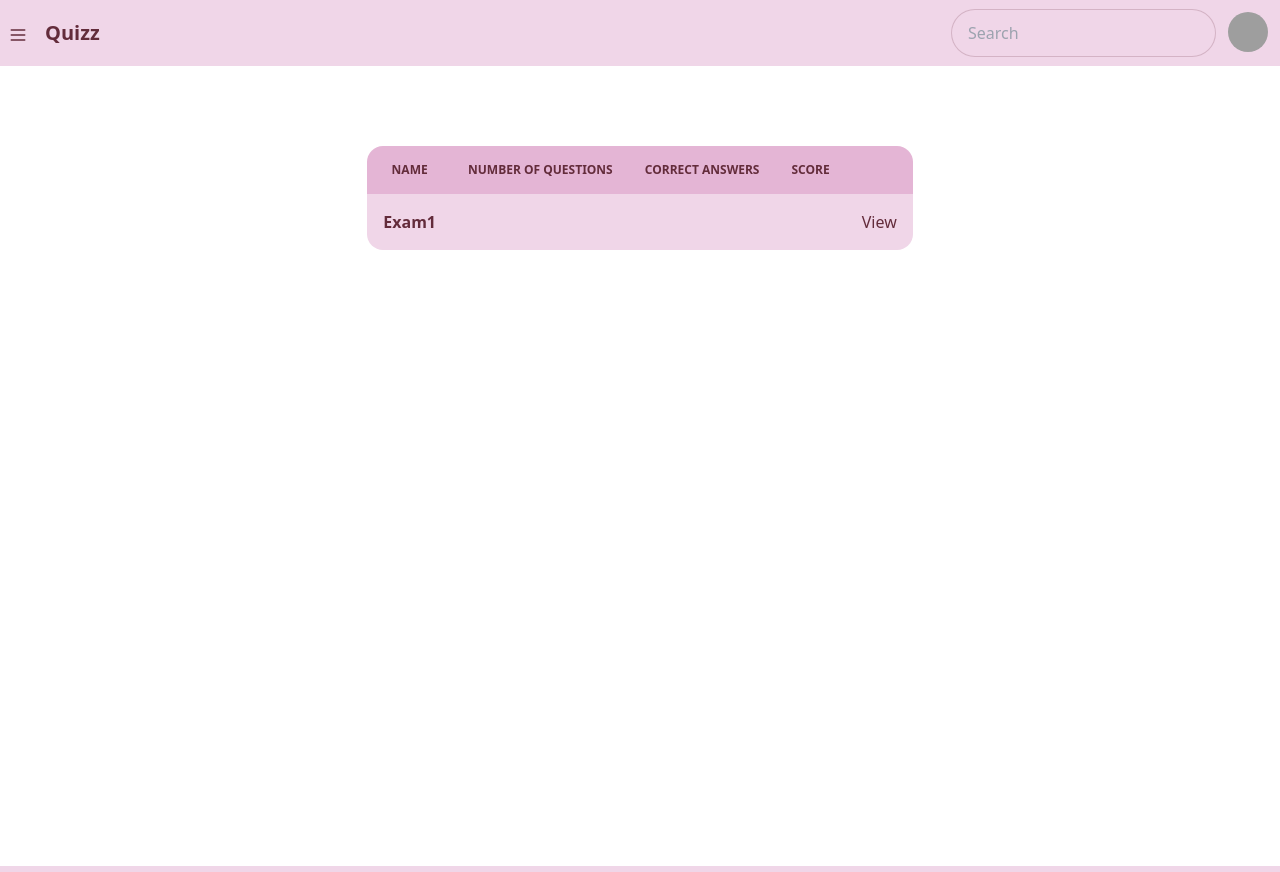
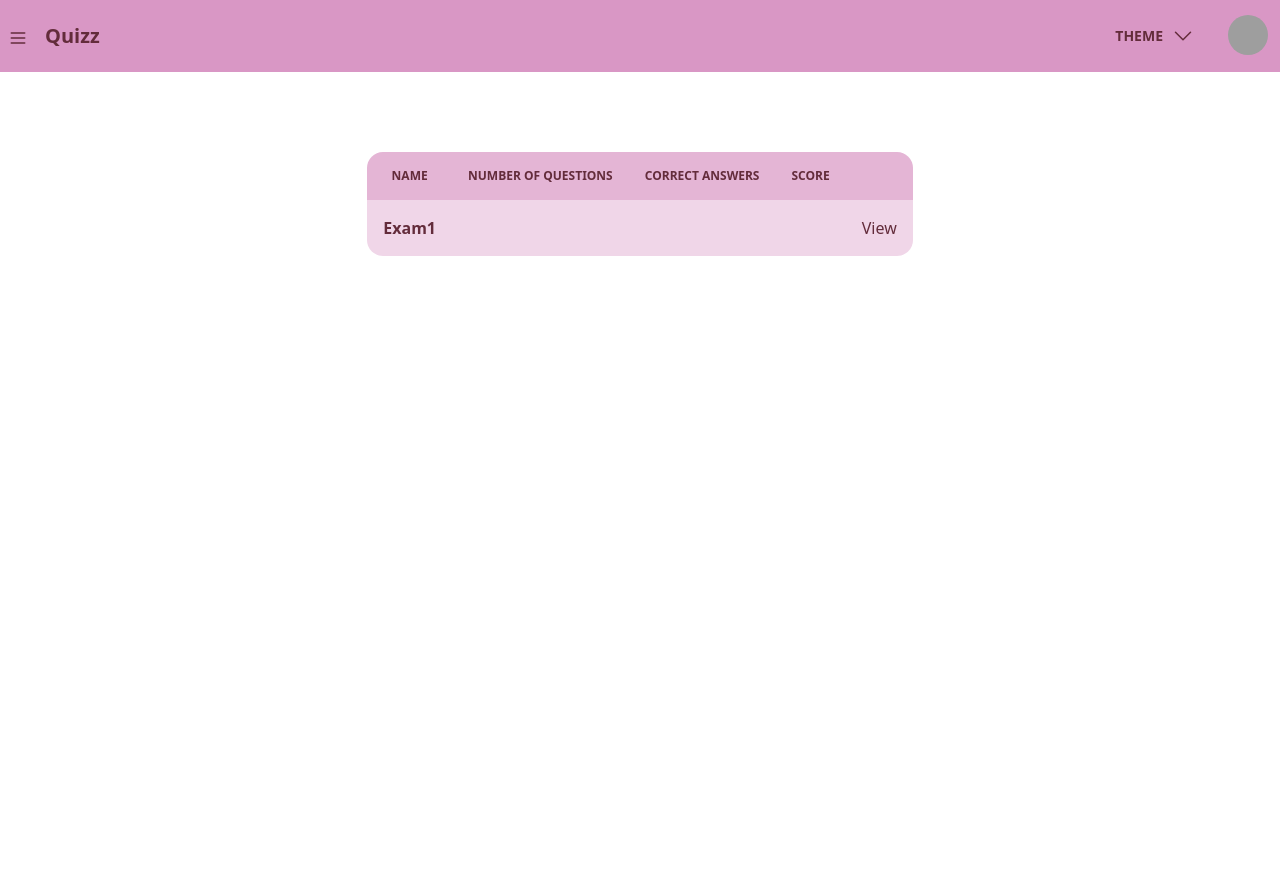
Before and after one commit to hai0z/quizz, a React (Create React App) app: page /examResult in a window 1280 px wide. Built offline with nearby package versions, Linux system fonts and the light colour scheme; no server answers; the database is empty; grey boxes are pictures that could not be loaded.

Commit message:
change theme

```diff
--- a/public/index.html
+++ b/public/index.html
@@ -1,5 +1,5 @@
 <!DOCTYPE html>
-<html lang="en" data-theme="valentine">
+<html lang="en" data-theme="valentine" id="html">
     <head>
         <meta charset="utf-8" />
         <link rel="icon" href="%PUBLIC_URL%/favicon.ico" />
--- a/src/components/Drawer/index.js
+++ b/src/components/Drawer/index.js
@@ -1,7 +1,8 @@
 import React from "react";
 import { Link } from "react-router-dom";
-
+import { useLocation } from "react-router-dom";
 function Drawer({ children }) {
+    const location = useLocation();
     return (
         <div className="drawer">
             <input id="my-drawer" type="checkbox" className="drawer-toggle" />
@@ -10,7 +11,12 @@ function Drawer({ children }) {
                 <label htmlFor="my-drawer" className="drawer-overlay"></label>
                 <ul className="menu p-4 w-80 bg-base-200 text-base-content">
                     <li>
-                        <Link to="/test">Start Quizz</Link>
+                        <Link
+                            to="/test"
+                            className={`${location.pathname === "/test" && "active"} `}
+                        >
+                            Start Quizz
+                        </Link>
                     </li>
                 </ul>
             </div>
--- a/src/components/Navbar/index.js
+++ b/src/components/Navbar/index.js
@@ -2,8 +2,12 @@ import React from "react";
 import { Link } from "react-router-dom";
 
 function Navbar() {
+    const changeTheme = (themeName) => {
+        const html = document.getElementById("html");
+        html.setAttribute("data-theme", themeName);
+    };
     return (
-        <div className="navbar bg-base-100">
+        <div className="navbar bg-base-300">
             <div className="flex-1">
                 <label htmlFor="my-drawer" className="drawer-button">
                     <svg
@@ -25,8 +29,47 @@ function Navbar() {
                 </Link>
             </div>
             <div className="flex-none gap-2">
-                <div className="form-control">
-                    <input type="text" placeholder="Search" className="input input-bordered" />
+                <div className="dropdown dropdown-end">
+                    <label tabIndex={0} className="btn m-1 btn-ghost ">
+                        <span className="mr-2">Theme</span>
+                        <svg
+                            xmlns="http://www.w3.org/2000/svg"
+                            fill="none"
+                            viewBox="0 0 24 24"
+                            strokeWidth={1.5}
+                            stroke="currentColor"
+                            className="w-6 h-6"
+                        >
+                            <path
+                                strokeLinecap="round"
+                                strokeLinejoin="round"
+                                d="M19.5 8.25l-7.5 7.5-7.5-7.5"
+                            />
+                        </svg>
+                    </label>
+                    <ul
+                        tabIndex={0}
+                        className="dropdown-content menu p-2 shadow bg-base-100 rounded-box w-52"
+                    >
+                        <li onClick={() => changeTheme("light")}>
+                            <span>Light</span>
+                        </li>
+                        <li onClick={() => changeTheme("dark")}>
+                            <span>Dark</span>
+                        </li>
+                        <li onClick={() => changeTheme("valentine")}>
+                            <span>Valentine</span>
+                        </li>
+                        <li onClick={() => changeTheme("cyberpunk")}>
+                            <span>Cyberpunk</span>
+                        </li>
+                        <li onClick={() => changeTheme("lofi")}>
+                            <span>Lofi</span>
+                        </li>
+                        <li onClick={() => changeTheme("synthwave")}>
+                            <span>Synthwave</span>
+                        </li>
+                    </ul>
                 </div>
                 <div className="dropdown dropdown-end">
                     <label tabIndex={0} className="btn btn-ghost btn-circle avatar">
--- a/src/components/quizzBar/index.js
+++ b/src/components/quizzBar/index.js
@@ -85,7 +85,7 @@ function QuizzBar(_props) {
             <Navbar />
             <Drawer>
                 <div className="flex">
-                    <div className="w-9/12 min-h-screen p-10 bg-white">
+                    <div className="w-9/12 min-h-screen p-10">
                         <p className="">Câu {currentQuestion}:</p>
                         <p className="text-lg ">
                             {listQuestions?.questions[currentQuestion - 1].question}
@@ -140,7 +140,7 @@ function QuizzBar(_props) {
                             </div>
                         </div>
                     </div>
-                    <div className="w-3/12 flex-col flex pt-5">
+                    <div className="w-3/12 flex-col flex pt-5 bg-base-200">
                         <div className="pl-4 mb-5 ">
                             <p>
                                 Số câu đã làm:{" "}
@@ -157,7 +157,7 @@ function QuizzBar(_props) {
                                 <option>Gắn cờ</option>
                             </select>
                         </div>
-                        <div className="flex flex-row justify-evenly">
+                        <div className="flex flex-row gap-2 flex-wrap justify-center">
                             {listQuestions?.questions.map((item, index) => (
                                 <div
                                     key={index}
--- a/src/page/ViewExamResult/Showdescriptions.js
+++ b/src/page/ViewExamResult/Showdescriptions.js
@@ -20,7 +20,7 @@ function ShowDescription(_props) {
             <Navbar />
             <Drawer>
                 <div className="flex">
-                    <div className="w-9/12 min-h-screen bg-white p-10">
+                    <div className="w-9/12 min-h-screen p-10">
                         <p className="">Câu {currentQuestion}:</p>
                         <p className="text-lg ">
                             {listQuestions?.questions[currentQuestion - 1].question}
```
